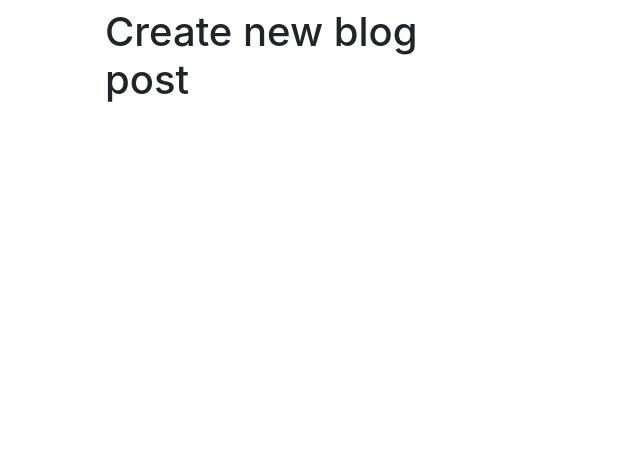
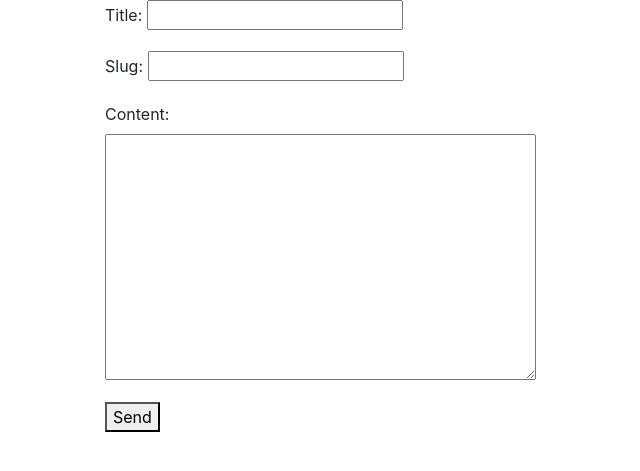
Before and after one commit to BarisTmcn/my_django_blog, a Django app: page /blog-new/ in a window 1280 px wide. Shown: the top 471 px of the page, without its empty margins (360-1000 px from the left). Run offline with Django 3.2, Linux system fonts and the light colour scheme; some libraries are stand-ins or nearby versions.

Commit message:
Save data from django form added

```diff
--- /dev/null
+++ b/src/blog/forms.py
@@ -0,0 +1,6 @@
+from django import forms
+
+class BlogPostForm(forms.Form):
+	title = forms.CharField()
+	slug = forms.SlugField()
+	content = forms.CharField(widget=forms.Textarea)
--- /dev/null
+++ b/src/blog/templates/blog/create.html
@@ -0,0 +1 @@
+{% extends "form.html" %}
--- /dev/null
+++ b/src/blog/urls.py
@@ -0,0 +1,21 @@
+
+
+
+from django.urls import path
+from .views import (
+	blog_post_detail_view,
+	blog_post_list_view,
+	blog_post_update_view,
+	blog_post_delete_view,
+
+	)
+
+
+urlpatterns = [
+
+	path('', blog_post_list_view),
+	path('<str:slug>/', blog_post_detail_view),
+	path('<str:slug>/delete/', blog_post_delete_view),
+	path('<str:slug>/edit/', blog_post_update_view),
+
+]
--- a/src/blog/views.py
+++ b/src/blog/views.py
@@ -3,6 +3,7 @@ from django.http import Http404
 
 # Create your views here.
 from .models import BlogPost
+from .forms import BlogPostForm
 
 
 
@@ -17,31 +18,35 @@ from .models import BlogPost
 def blog_post_list_view(request):
 	#list out objects,maybe search
 	qs = BlogPost.objects.all()
-	template_name = "blog_post_list.html"
+	template_name = "blog/list.html"
 	context = {"object_list": qs}
 	return render(request, template_name, context)
 
 def blog_post_create_view(request):
 	#create objects using a form
-	template_name = "blog_post_create.html"
-	context = {"form": None}
+	form = BlogPostForm(request.POST or None)
+	if form.is_valid():
+		obj = BlogPost.objects.create(**form.cleaned_data)
+		form = BlogPostForm()
+	template_name = "form.html"
+	context = {"form": form}
 	return render(request, template_name, context)
 
 def blog_post_detail_view(request, slug):
 	# 1 object-->detail view
 	obj = get_object_or_404(BlogPost, slug=slug)
-	template_name = "blog_post_detail.html"
+	template_name = "blog/detail.html"
 	context = {"object": obj}
 	return render(request, template_name, context)
 
 def blog_post_update_view(request, slug):
 	obj = get_object_or_404(BlogPost, slug=slug)
-	template_name = "blog_post_update.html"
+	template_name = "blog/update.html"
 	context = {"object": obj, "form": None}
 	return
 
 def blog_post_delete_view(request, slug):
 	obj = get_object_or_404(BlogPost, slug=slug)
-	template_name = "blog_post_delete.html"
+	template_name = "blog/delete.html"
 	context = {"object": obj}
 	return
--- a/src/my_django_blog/urls.py
+++ b/src/my_django_blog/urls.py
@@ -14,14 +14,9 @@ Including another URLconf
     2. Add a URL to urlpatterns:  path('blog/', include('blog.urls'))
 """
 from django.contrib import admin
-from django.urls import path
+from django.urls import path, re_path, include
 from blog.views import (
-	blog_post_detail_view,
-	blog_post_list_view,
 	blog_post_create_view,
-	blog_post_update_view,
-	blog_post_delete_view,
-
 	)
 from .views import (
 	home_page,
@@ -32,10 +27,7 @@ from .views import (
 urlpatterns = [
 
 	path('blog-new/', blog_post_create_view),
-	path('blog/', blog_post_list_view),
-	path('blog/<str:slug>/', blog_post_detail_view),
-	path('blog/<str:slug>/delete/', blog_post_delete_view),
-	path('blog/<str:slug>/edit/', blog_post_update_view),
+	path('blog/', include('blog.urls')),
 	path('about/', about_page),
 	path('contact/', contact_page),
 	path('', home_page),
--- a/src/templates/base.html
+++ b/src/templates/base.html
@@ -14,8 +14,11 @@
   	<div class="container">
   		<div class="row">
   			<div class="col-4 mx-auto">
-				<h1>{{ title }}</h1>
-        {% block content %} {% endblock %}
+
+        {% block content %}
+
+
+        {% endblock %}
 			</div>
 		</div>
 	</div>
--- a/src/templates/blog_post_create.html
+++ /dev/null
@@ -1,7 +0,0 @@
-{% extends "base.html" %}
-
-{% block content %}
-
-<h1>Create new blog post</h1>
-
-{% endblock %}
--- /dev/null
+++ b/src/templates/form.html
@@ -0,0 +1,14 @@
+{% extends "base.html" %}
+
+{% block content %}
+
+{% if title %}
+	<h1>{{ title }}</h1>
+{% endif %}
+
+<form method='POST' action='.'> {% csrf_token %}
+	{{ form.as_p }}
+	<button type='submit'>Send</button>
+</form>
+
+{% endblock %}
```
Also changed, not shown: src/blog/templates/blog/form.html (added, +14 -0 lines), src/my_django_blog/forms.py (added, +7 -0 lines), src/my_django_blog/views.py (+10 -2 lines), src/blog/templates/blog/delete.html (renamed from src/templates/blog_post_delete.html), src/blog/templates/blog/detail.html (renamed from src/templates/blog_post_detail.html), src/blog/templates/blog/list.html (renamed from src/templates/blog_post_list.html), src/blog/templates/blog/update.html (renamed from src/templates/blog_post_update.html), src/db.sqlite3.
